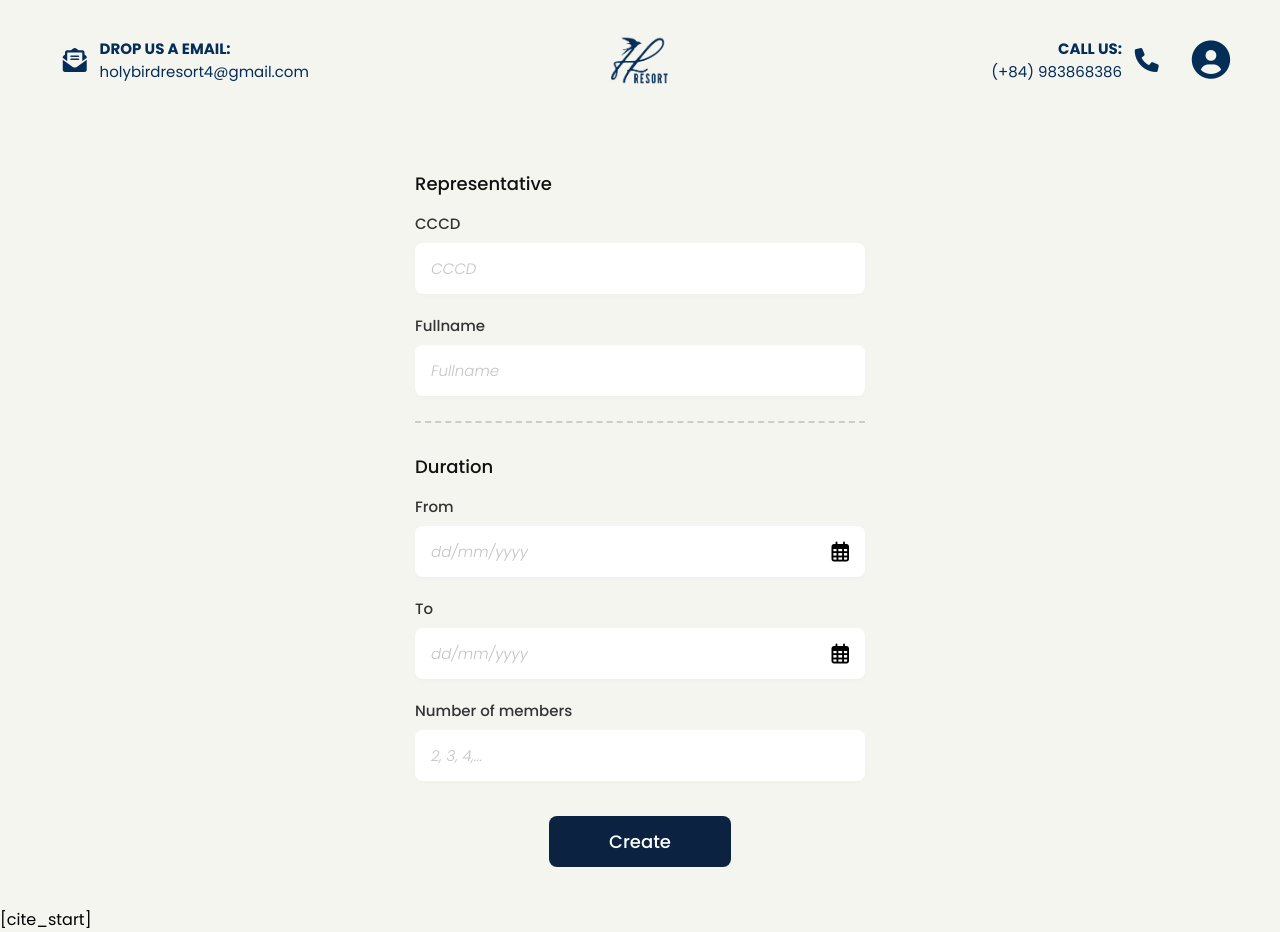
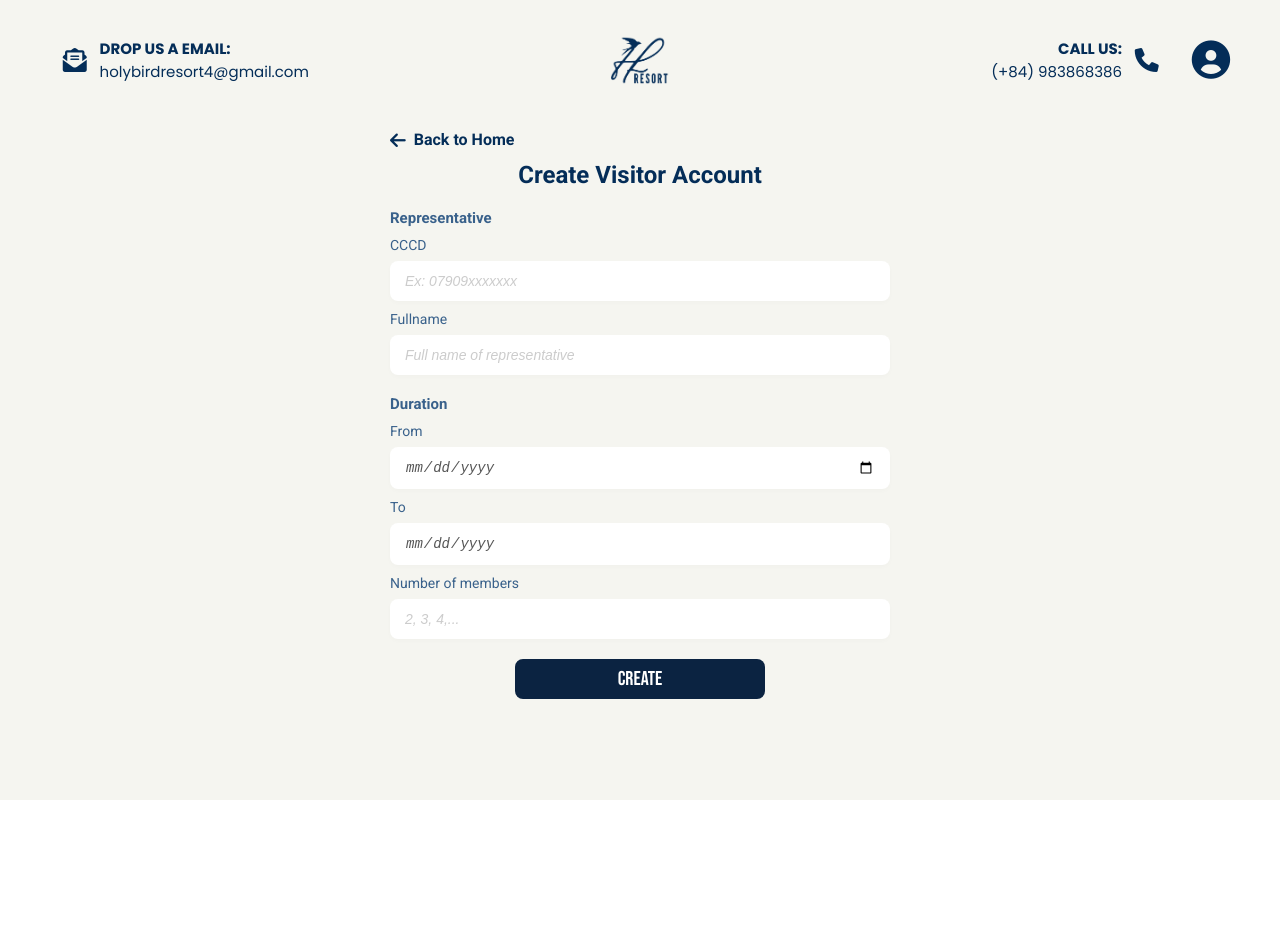
Before and after one commit to tvie20/Course_DBMS_HolyBird_Resort, a React (Vite) app in the folder frontend/: page /receptionist/create-account in a window 1280 px wide. After the commit the page ends 800 px from the top, so only its background shows below. Built offline with nearby package versions, Linux system fonts and the light colour scheme.

Commit message:
fix create account

```diff
--- a/frontend/src/App.css
+++ b/frontend/src/App.css
@@ -886,14 +886,14 @@ body { font-family: 'Roboto', sans-serif; overflow-x: hidden; }
 
 /* --- RECEPTIONIST: CREATE ACCOUNT PAGE --- */
 
-/* Container chính */
+/* 1. Container chính */
 .recep-page-container {
     width: 100%;
     min-height: 100vh;
     background-color: #f5f5f0;
     display: flex;
-    justify-content: center;
-    align-items: center;
+    flex-direction: column;
+    padding: 0;
     font-family: 'Roboto', sans-serif;
 }
 
@@ -903,7 +903,7 @@ body { font-family: 'Roboto', sans-serif; overflow-x: hidden; }
     max-width: 500px;
     display: flex;
     flex-direction: column;
-    gap: 20px;
+    gap: 10px;
 }
 
 .form-heading {
@@ -917,7 +917,7 @@ body { font-family: 'Roboto', sans-serif; overflow-x: hidden; }
 .form-group {
     display: flex;
     flex-direction: column;
-    margin-bottom: 15px;
+    margin-bottom: 10px;
 }
 
 .form-group label {
@@ -976,70 +976,10 @@ body { font-family: 'Roboto', sans-serif; overflow-x: hidden; }
 }
 
 .create-acc-btn:hover {
-    background-color: #163a66;
+    background-color: #345c85;
 }
 
-/* --- RESULT BOX (Phần hiển thị tài khoản cấp) --- */
-.account-result {
-    background: white;
-    padding: 30px;
-    border-radius: 10px;
-    text-align: center;
-    box-shadow: 0 4px 15px rgba(0,0,0,0.05);
-}
-
-.result-title {
-    color: #28a745;
-    margin-bottom: 10px;
-}
-
-.credential-box {
-    background-color: #f8f9fa;
-    border: 1px solid #ddd;
-    padding: 20px;
-    border-radius: 8px;
-    margin: 20px 0;
-    text-align: left;
-}
-
-.credential-box p {
-    margin-bottom: 10px;
-    font-size: 15px;
-    color: #042d58;
-}
-
-.highlight {
-    font-weight: bold;
-    color: #0b2341;
-    font-family: monospace;
-    font-size: 1.1em;
-    background: #eef;
-    padding: 2px 6px;
-    border-radius: 4px;
-}
-
-/* --- CREATE ACCOUNT --- */
-
-/* 1. Container chính */
-.recep-page-container {
-    width: 100%;
-    min-height: 100vh;
-    background-color: #f5f5f0;
-    display: flex;
-    flex-direction: column;
-    padding: 0;
-    font-family: 'Roboto', sans-serif;
-}
-
-/* 2. Nền cho Header */
-.recep-header-bg {
-    width: 100%;
-    background-color: #0b2341; /* Xanh thương hiệu */
-    padding-bottom: 10px;
-    box-shadow: 0 4px 10px rgba(0,0,0,0.1);
-}
-
-/* 3. Vùng chứa nội dung (Nút Back + Form) */
+/*  Vùng chứa nội dung (Nút Back + Form) */
 .recep-content-area {
     flex: 1; /* Chiếm hết khoảng trống còn lại */
     display: flex;
@@ -1054,7 +994,7 @@ body { font-family: 'Roboto', sans-serif; overflow-x: hidden; }
 .back-btn-wrapper {
     width: 100%;
     max-width: 500px; /* Thẳng hàng với form */
-    margin-bottom: 40px;
+    margin-bottom: 10px;
     text-align: left;
 }
 
@@ -1078,60 +1018,131 @@ body { font-family: 'Roboto', sans-serif; overflow-x: hidden; }
     transform: translateX(-5px);
 }
 
-.recep-form-card {
-    width: 100%;
-    max-width: 500px;
-}
-
-/* Class giúp chia 2 cột cho From - To */
-.form-row {
-    display: flex;
-    gap: 20px; /* Khoảng cách giữa 2 ô input */
-}
-
-.form-row .form-group {
-    flex: 1; /* Mỗi ô chiếm 1 nửa độ rộng */
+.create-title {
+    text-align: center;
+    margin-bottom: 10px;
+    color: #042d58;
 }
 
 /* --- POPUP MODAL OVERLAY --- */
 .modal-overlay {
-    position: fixed; /* Bắt buộc: Để nổi lên trên các thành phần khác */
-    top: 0;
-    left: 0;
-    width: 100vw; /* Chiếm toàn bộ chiều rộng màn hình */
-    height: 100vh; /* Chiếm toàn bộ chiều cao màn hình */
-    background-color: rgba(0, 0, 0, 0.3);
+    position: fixed;
+    top: 0; left: 0;
+    width: 100%; height: 100%;
+    background-color: rgba(0, 0, 0, 0.5);
     display: flex;
-    justify-content: center; /* Căn giữa ngang */
-    align-items: center; /* Căn giữa dọc */
-    z-index: 10000; /* Số lớn để đảm bảo nằm trên cùng */
-    backdrop-filter: blur(4px); /* Làm mờ nhẹ nền phía sau (tuỳ chọn) */
+    justify-content: center;
+    align-items: center;
+    z-index: 10000;
+    backdrop-filter: blur(5px);
 }
 
-/* Khung nội dung bên trong popup */
-.modal-content-box {
+.success-box {
     background: white;
-    padding: 30px;
-    border-radius: 12px;
     width: 90%;
-    max-width: 500px;
-    box-shadow: 0 10px 30px rgba(0,0,0,0.3); /* Đổ bóng cho nổi bật */
+    max-width: 450px;
+    padding: 40px 30px;
+    border-radius: 20px;
     text-align: center;
-    animation: popIn 0.3s ease-out; /* Hiệu ứng hiện ra */
-    border: 1px solid #ddd;
+    box-shadow: 0 20px 50px rgba(0,0,0,0.2);
+    animation: popIn 0.4s cubic-bezier(0.175, 0.885, 0.32, 1.275);
 }
 
-/* Hiệu ứng phóng to nhẹ khi hiện ra */
 @keyframes popIn {
     from { transform: scale(0.8); opacity: 0; }
     to { transform: scale(1); opacity: 1; }
 }
 
-/* Responsive: Trên điện thoại nhỏ thì tự động xuống dòng cho dễ nhìn */
-@media (max-width: 480px) {
+/* Icon Check tròn xanh */
+.success-icon-circle {
+    width: 60px;
+    height: 60px;
+    background-color: #2dd454;
+    color: white;
+    border-radius: 50%;
+    display: flex;
+    justify-content: center;
+    align-items: center;
+    font-size: 40px;
+    margin: 0 auto 25px;
+}
+
+.modal-title {
+    color: #042d58;
+    font-size: 22px;
+    font-weight: 800;
+    margin-bottom: 25px;
+    line-height: 1.3;
+}
+
+/* Các trường hiển thị thông tin trong Modal */
+.modal-field {
+    text-align: left;
+    margin-bottom: 18px;
+}
+
+.modal-label {
+    font-size: 12px;
+    font-weight: 800;
+    color: #888;
+    text-transform: uppercase;
+    letter-spacing: 1px;
+    margin-bottom: 6px;
+    display: block;
+}
+
+.modal-value-box {
+    background: #f4f6f8;
+    padding: 14px;
+    border-radius: 10px;
+    font-family: 'Courier New', Courier, monospace; /* Kiểu chữ mã code */
+    font-size: 18px;
+    font-weight: 700;
+    color: #042d58;
+    border: 1px solid #e9ecef;
+    word-break: break-all;
+}
+
+/* Nút OK căn phải */
+.modal-actions {
+    display: flex;
+    justify-content: flex-end;
+    margin-top: 30px;
+}
+
+.btn-ok {
+    padding: 10px 40px;
+    background-color: #0b2341;
+    color: white;
+    border: none;
+    border-radius: 8px;
+    font-weight: 700;
+    cursor: pointer;
+    transition: all 0.2s;
+}
+
+.btn-ok:hover {
+    background-color: #345c85;
+}
+
+/* RESPONSIVE */
+
+@media (max-width: 600px) {
+    .recep-form-card {
+        padding: 25px;
+    }
+
     .form-row {
         flex-direction: column;
         gap: 0;
+    }
+
+    .success-box {
+        padding: 30px 20px;
+    }
+
+    .modal-title {
+        font-size: 18px;
     }
 }
 
--- a/frontend/src/pages/receptionist/create-account.jsx
+++ b/frontend/src/pages/receptionist/create-account.jsx
@@ -1,12 +1,10 @@
-import React, { useState, useRef } from 'react';
-import { useNavigate } from 'react-router-dom';
+import React, { useState } from 'react';
+import { useNavigate, Link } from 'react-router-dom';
 import Header from '../../components/Header';
 import '../../App.css';
 
 const ReceptionistCreateAccount = () => {
     const navigate = useNavigate();
-  const hiddenFromDateRef = useRef(null);
-  const hiddenToDateRef = useRef(null);
 
     const [formData, setFormData] = useState({
         cccd: '', fullname: '', fromDate: '', toDate: '', members: ''
@@ -14,36 +12,43 @@ const ReceptionistCreateAccount = () => {
 
     const [createdAccount, setCreatedAccount] = useState(null);
 
- const formatDateDisplay = (isoDateString) => {
-    if (!isoDateString) return '';
-    const [year, month, day] = isoDateString.split('-');
-    return `${day}/${month}/${year}`;
-  };
+    // Lấy ngày hiện tại định dạng YYYY-MM-DD để dùng cho thuộc tính min
+    const today = new Date().toISOString().split('T')[0];
 
     const handleChange = (e) => {
         const { name, value } = e.target;
+
+        // Nếu thay đổi fromDate, cần reset toDate nếu toDate cũ nhỏ hơn fromDate mới
+        if (name === 'fromDate') {
+            setFormData(prev => ({
+                ...prev,
+                [name]: value,
+                toDate: prev.toDate && prev.toDate <= value ? '' : prev.toDate
+            }));
+        } else {
             setFormData({ ...formData, [name]: value });
-  };
-
-  const openDatePicker = (ref) => {
-    if (ref.current) {
-        try { ref.current.showPicker(); }
-        // eslint-disable-next-line no-unused-vars
-        catch (error) { ref.current.focus(); }
         }
     };
 
     const handleCreate = () => {
-    // Validate đơn giản
+        if (parseInt(formData.members) < 0) {
+            alert("Number of members must be 0 or greater!");
+            return;
+        }
         if (!formData.cccd || !formData.fullname || !formData.fromDate || !formData.toDate || !formData.members) {
             alert("Please fill in all fields!");
             return;
         }
 
-    // Giả lập dữ liệu
+        // Ràng buộc logic (phòng trường hợp người dùng cố tình nhập tay thay vì chọn lịch)
+        if (formData.toDate <= formData.fromDate) {
+            alert("The 'To' date must be after the 'From' date!");
+            return;
+        }
+
         const randomSuffix = Math.floor(1000 + Math.random() * 9000);
-    const username = `247${formData.cccd.slice(-4)}${randomSuffix}`;
-    const password = Math.random().toString(36).slice(-8).toLowerCase();
+        const username = `RES${formData.cccd.slice(-4)}${randomSuffix}`;
+        const password = Math.random().toString(36).slice(-8).toUpperCase();
 
         setCreatedAccount({
             username: username,
@@ -54,225 +59,89 @@ const ReceptionistCreateAccount = () => {
     };
 
     const handleOk = () => {
-    navigate('/receptionist');
+        navigate('/receptionist/');
     };
 
     return (
-    <div className="recep-page-wrapper">
-      <style>{`
-        @import url('https://fonts.googleapis.com/css2?family=Poppins:ital,wght@0,300;0,400;0,500;0,600;1,300&display=swap');
-
-        /* --- STYLES CHO TRANG CHÍNH --- */
-        .recep-page-wrapper {
-            background-color: #F5F5F0;
-            min-height: 100vh;
-            font-family: 'Poppins', sans-serif;
-            display: flex; flex-direction: column;
-        }
-        .recep-content-center {
-            flex: 1; display: flex; justify-content: center; align-items: center; padding: 40px 20px;
-        }
-        .recep-form-container { width: 100%; max-width: 450px; }
-        .form-section-title {
-            font-size: 18px; font-weight: 500; color: #111; margin-bottom: 15px; margin-top: 10px;
-        }
-        .input-group { margin-bottom: 20px; display: flex; flex-direction: column; }
-        .input-group label { font-size: 15px; font-weight: 500; color: #333; margin-bottom: 8px; }
-        .styled-input {
-            width: 100%; padding: 14px 16px; border-radius: 8px; border: none;
-            background-color: #FFFFFF; font-size: 15px; font-family: 'Poppins', sans-serif;
-            color: #333; outline: none; box-shadow: 0 2px 4px rgba(0,0,0,0.02);
-        }
-        .styled-input::placeholder { font-style: italic; color: #C4C4C4; font-weight: 300; }
-        .dashed-line { border-top: 2px dashed #bbb; margin: 25px 0 30px 0; opacity: 0.7; }
-        .date-input-wrapper { position: relative; width: 100%; cursor: pointer; }
-        .visible-date-input {
-            width: 100%; padding: 14px 16px; border-radius: 8px; border: none;
-            background-color: #FFFFFF; font-size: 15px; font-family: 'Poppins', sans-serif;
-            color: #333; outline: none; box-shadow: 0 2px 4px rgba(0,0,0,0.02); cursor: pointer;
-        }
-        .visible-date-input::placeholder { font-style: italic; color: #C4C4C4; font-weight: 300; }
-        .hidden-date-input { position: absolute; bottom: 0; left: 0; width: 0; height: 0; opacity: 0; }
-        .calendar-icon-right {
-            position: absolute; right: 16px; top: 50%; transform: translateY(-50%);
-            font-size: 20px; color: #000; pointer-events: none;
-        }
-        .btn-create-wrapper { display: flex; justify-content: center; margin-top: 35px; }
-        .btn-create {
-            background-color: #0B2341; color: white; font-family: 'Poppins', sans-serif;
-            font-size: 18px; font-weight: 500; padding: 12px 60px; border: none;
-            border-radius: 8px; cursor: pointer; transition: background 0.3s;
-        }
-        .btn-create:hover { background-color: #163a66; }
-
-        /* --- POPUP MODAL STYLES (MATCH SOURCE 63) --- */
-        .modal-overlay {
-            position: fixed; top: 0; left: 0; width: 100vw; height: 100vh;
-            background-color: rgba(0, 0, 0, 0.4);
-            display: flex; justify-content: center; align-items: center;
-            z-index: 9999; backdrop-filter: blur(2px);
-        }
-
-        .success-box {
-            background: white;
-            padding: 30px 40px;
-            border-radius: 12px;
-            width: 450px;
-            text-align: center;
-            box-shadow: 0 10px 40px rgba(0,0,0,0.2);
-            animation: popIn 0.3s ease-out;
-            position: relative;
-        }
-
-        @keyframes popIn {
-            from { transform: scale(0.9); opacity: 0; }
-            to { transform: scale(1); opacity: 1; }
-        }
-
-        /* Icon xanh lá cây */
-        .success-icon-circle {
-            width: 60px; height: 60px;
-            background-color: #02C202; /* Màu xanh lá tươi giống hình */
-            border-radius: 50%;
-            margin: 0 auto 15px;
-            display: flex; justify-content: center; align-items: center;
-        }
-        .success-icon-circle i {
-            color: white; font-size: 32px; font-weight: bold;
-        }
-
-        /* Tiêu đề */
-        .modal-title {
-            font-size: 18px; font-weight: 500; margin-bottom: 25px; color: #222;
-        }
-
-        /* Layout các trường Username/Pass */
-        .modal-field {
-            text-align: left;
-            margin-bottom: 15px;
-        }
-
-        .modal-label {
-            font-size: 14px;
-            font-weight: 500;
-            color: #444;
-            margin-bottom: 5px;
-            display: block;
-        }
-
-        /* Ô chứa giá trị (giống input nhưng read-only) */
-        .modal-value-box {
-            background-color: #FCFCF9; /* Màu nền hơi kem/xám nhạt */
-            padding: 12px 15px;
-            border-radius: 6px;
-            font-size: 16px;
-            font-weight: 600;
-            color: #E57373; /* Màu đỏ cam giống hình */
-            border: none; /* Không viền hoặc viền rất nhạt nếu muốn */
-        }
-
-        /* Nút OK nằm bên phải */
-        .modal-actions {
-            display: flex;
-            justify-content: flex-end; /* Đẩy nút sang phải */
-            margin-top: 25px;
-        }
-
-        .btn-ok {
-            background-color: #0B2341;
-            color: white;
-            padding: 10px 45px;
-            border-radius: 6px;
-            border: none;
-            cursor: pointer;
-            font-size: 16px;
-            font-family: 'Poppins', sans-serif;
-            font-weight: 500;
-            transition: background 0.2s;
-        }
-        .btn-ok:hover { background-color: #163a66; }
-
-      `}</style>
-
+        <div className="recep-page-container">
             <Header isLoggedIn={true} useDarkTheme={true} />
 
-      <div className="recep-content-center">
-        <div className="recep-form-container">
-            {/* FORM INPUTS (Giữ nguyên phần trước) */}
+            <div className="recep-content-area">
+                <div className="back-btn-wrapper">
+                    <Link to="/receptionist/" className="back-home-link">
+                        <i className="fa-solid fa-arrow-left"></i> Back to Home
+                    </Link>
+                </div>
+
+                <div className="recep-form-card">
+                    <h2 className="create-title">Create Visitor Account</h2>
+
                     <div className="form-section">
-                <h3 className="form-section-title">Representative</h3>
-                <div className="input-group">
+                        <h3 className="form-heading">Representative</h3>
+                        <div className="form-group">
                             <label>CCCD</label>
-                    <input type="text" name="cccd" placeholder="CCCD" className="styled-input" value={formData.cccd} onChange={handleChange} />
+                            <input type="text" name="cccd" placeholder="Ex: 07909xxxxxxx" value={formData.cccd} onChange={handleChange} />
                         </div>
-                <div className="input-group">
+                        <div className="form-group">
                             <label>Fullname</label>
-                    <input type="text" name="fullname" placeholder="Fullname" className="styled-input" value={formData.fullname} onChange={handleChange} />
+                            <input type="text" name="fullname" placeholder="Full name of representative" value={formData.fullname} onChange={handleChange} />
                         </div>
                     </div>
 
-            <div className="dashed-line"></div>
-
                     <div className="form-section">
-                <h3 className="form-section-title">Duration</h3>
-                <div className="input-group">
+                        <h3 className="form-heading">Duration</h3>
+                        <div className="form-row">
+                            <div className="form-group">
                                 <label>From</label>
-                    <div className="date-input-wrapper" onClick={() => openDatePicker(hiddenFromDateRef)}>
-                        <input type="text" placeholder="dd/mm/yyyy" className="visible-date-input" value={formatDateDisplay(formData.fromDate)} readOnly />
-                        <input type="date" name="fromDate" ref={hiddenFromDateRef} className="hidden-date-input" onChange={handleChange} />
-                        <i className="fa-regular fa-calendar-days calendar-icon-right"></i>
+                                <input
+                                    type="date"
+                                    name="fromDate"
+                                    value={formData.fromDate}
+                                    onChange={handleChange}
+                                    min={today} // Làm mờ các ngày trước ngày thực tế
+                                />
+                            </div>
+                            <div className="form-group">
+                                <label>To</label>
+                                <input
+                                    type="date"
+                                    name="toDate"
+                                    value={formData.toDate}
+                                    onChange={handleChange}
+                                    // Làm mờ các ngày từ From trở về trước (phải lớn hơn From ít nhất 1 ngày)
+                                    min={formData.fromDate ? new Date(new Date(formData.fromDate).getTime() + 86400000).toISOString().split('T')[0] : today}
+                                    disabled={!formData.fromDate} // Khóa ô To nếu chưa chọn ô From
+                                />
                             </div>
                         </div>
 
-                <div className="input-group">
-                    <label>To</label>
-                    <div className="date-input-wrapper" onClick={() => openDatePicker(hiddenToDateRef)}>
-                        <input type="text" placeholder="dd/mm/yyyy" className="visible-date-input" value={formatDateDisplay(formData.toDate)} readOnly />
-                        <input type="date" name="toDate" ref={hiddenToDateRef} className="hidden-date-input" onChange={handleChange} />
-                        <i className="fa-regular fa-calendar-days calendar-icon-right"></i>
+                        <div className="form-group">
+                            <label>Number of members</label>
+                            <input type="number" name="members" placeholder="2, 3, 4,..." value={formData.members} onChange={handleChange} min="0" />
+                        </div>
+                    </div>
+                    <button className="create-acc-btn" onClick={handleCreate}>Create</button>
                 </div>
             </div>
 
-                <div className="input-group">
-                    <label>Number of members</label>
-                    <input type="text" name="members" placeholder="2, 3, 4,..." className="styled-input" value={formData.members} onChange={handleChange} />
-                </div>
-            </div>
-
-            <div className="btn-create-wrapper">
-                 <button className="btn-create" onClick={handleCreate}>Create</button>
-            </div>
-        </div>
-      </div>
-
-      [cite_start]{/* --- POPUP THÀNH CÔNG GIỐNG HÌNH III.11 [cite: 63] --- */}
             {createdAccount && (
                 <div className="modal-overlay">
                     <div className="success-box">
-                {/* Icon Check */}
                         <div className="success-icon-circle">
                             <i className="fa-solid fa-check"></i>
                         </div>
-
                         <h3 className="modal-title">Your account is created successfully!</h3>
-
-                {/* Username Field */}
+                        <div className="modal-body-content">
+                            <p className="modal-subtitle">Credentials for <strong>{createdAccount.leader}</strong>:</p>
                             <div className="modal-field">
                                 <label className="modal-label">Username</label>
-                    <div className="modal-value-box">
-                        {createdAccount.username}
+                                <div className="modal-value-box">{createdAccount.username}</div>
+                            </div>
+                            <div className="modal-field">
+                                <label className="modal-label">Password</label>
+                                <div className="modal-value-box password-text">{createdAccount.password}</div>
                             </div>
                         </div>
-
-                {/* Password Field */}
-                <div className="modal-field">
-                    <label className="modal-label">Password</label>
-                    <div className="modal-value-box">
-                        {createdAccount.password}
-                    </div>
-                </div>
-
-                {/* OK Button aligned Right */}
                         <div className="modal-actions">
                             <button className="btn-ok" onClick={handleOk}>OK</button>
                         </div>
```
Lines whose indentation alone changed are shown as unchanged.
